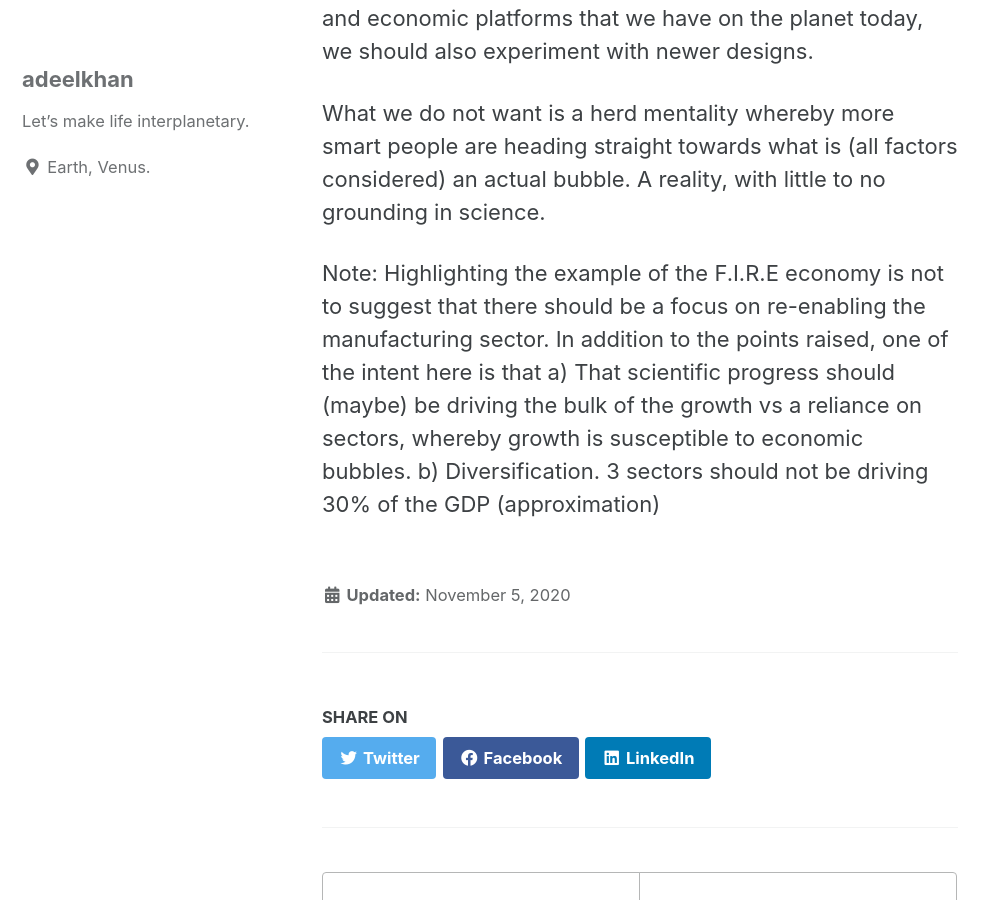
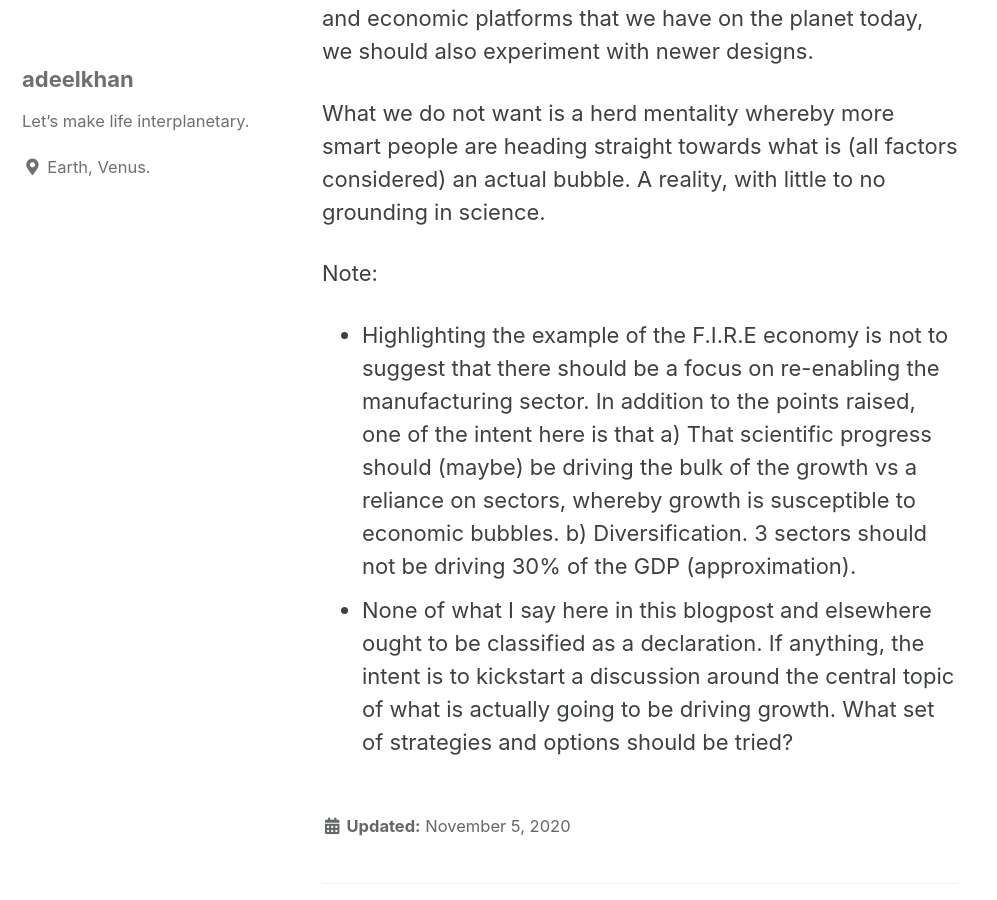
Before and after one commit to stellardreams/stellardreams.github.io, a Jekyll site: the page built from _posts/2020-11-05-What-will-power-growth.md, in a window 1280 px wide and 900 px high, scrolled down 4617 px. Shown: the whole window, without its empty margins (0-997 px from the left). Built offline with Jekyll 4.4.1, drawn with Linux system fonts in a browser that asks for light colours; cached includes are drawn as plain includes.

Commit message:
Update 2020-11-05-What-will-power-growth.md

```diff
--- a/_posts/2020-11-05-What-will-power-growth.md
+++ b/_posts/2020-11-05-What-will-power-growth.md
@@ -49,4 +49,6 @@
 
 What we do not want is a herd mentality whereby more smart people are heading straight towards what is (all factors considered) an actual bubble. A reality, with little to no grounding in science.
 
-Note: Highlighting the example of the F.I.R.E economy is not to suggest that there should be a focus on re-enabling the manufacturing sector. In addition to the points raised, one of the intent here is that a) That scientific progress should (maybe) be driving the bulk of the growth vs a reliance on sectors, whereby growth is susceptible to economic bubbles. b) Diversification. 3 sectors should not be driving 30% of the GDP (approximation)
+Note:
+* Highlighting the example of the F.I.R.E economy is not to suggest that there should be a focus on re-enabling the manufacturing sector. In addition to the points raised, one of the intent here is that a) That scientific progress should (maybe) be driving the bulk of the growth vs a reliance on sectors, whereby growth is susceptible to economic bubbles. b) Diversification. 3 sectors should not be driving 30% of the GDP (approximation).
+* None of what I say here in this blogpost and elsewhere ought to be classified as a declaration. If anything, the intent is to kickstart a discussion around the central topic of what is actually going to be driving growth. What set of strategies and options should be tried?
```
